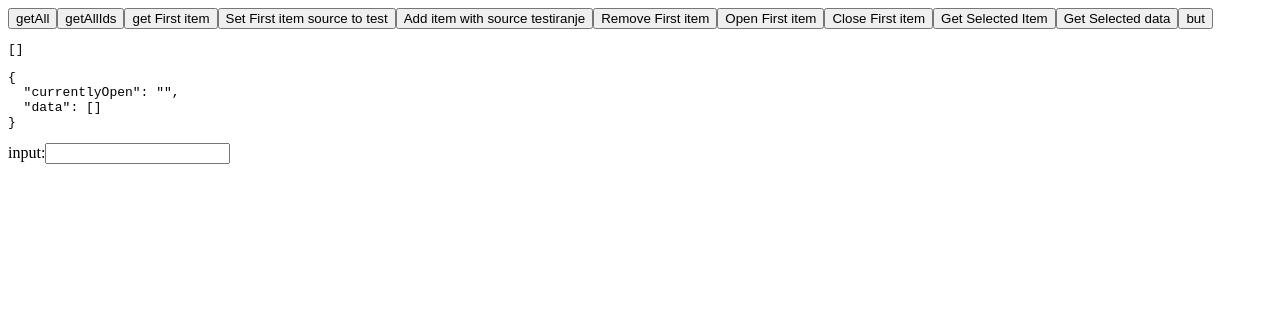
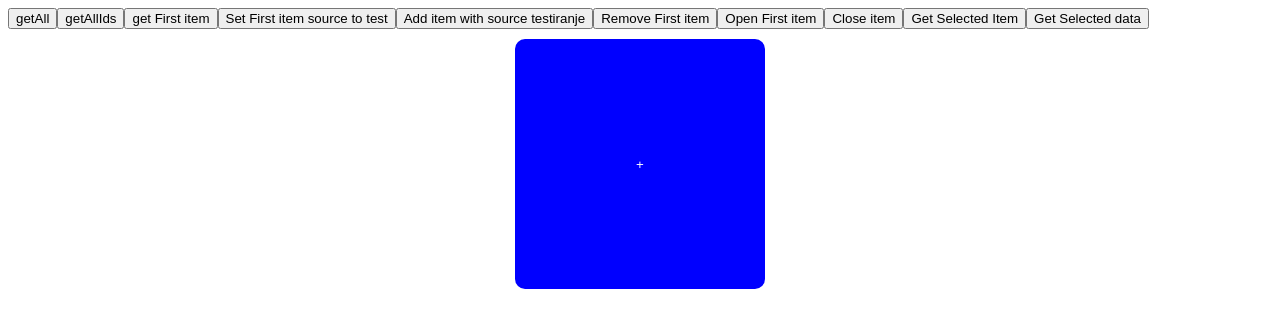
Before and after one commit to 231jk0/notes_project, a React (Create React App) app: page / in a window 1280 px wide. Shown: the top 328 px of the page. Built offline with nearby package versions, Linux system fonts and the light colour scheme.

Commit message:
checkpoint

```diff
--- a/package.json
+++ b/package.json
@@ -14,6 +14,7 @@
 		"react": "^16.13.1",
 		"react-dom": "^16.13.1",
 		"react-grid-layout": "^1.1.1",
+		"react-markdown": "^4.3.1",
 		"react-scripts": "3.4.3",
 		"typescript": "^3.7.5"
 	},
--- a/src/App.tsx
+++ b/src/App.tsx
@@ -1,7 +1,5 @@
-import NoteProvider from 'notesContext/NoteProvider';
+import HomePage from 'pages/index';
 import React from 'react';
-import Notes from 'components/Notes';
-import Input from 'components/Input';
 
 interface State {
 	test: string;
@@ -20,16 +18,7 @@ export default class App extends React.PureComponent<{}, State> {
 
 	render () {
 		return (
-			<NoteProvider>
-				<Notes />
-				<Input
-					id="test"
-					type="text"
-					label="input"
-					value={this.state.test}
-					onChange={this.onChange}
-				/>
-			</NoteProvider>
+			<HomePage />
 		);
 	}
 }
--- a/src/components/Notes/index.tsx
+++ b/src/components/Notes/index.tsx
@@ -17,10 +17,9 @@ const Notes = () => {
 			<button onClick={() => console.log(notes.add('testiranje'))}>Add item with source testiranje</button>
 			<button onClick={() => console.log(notes.remove(notes.getAllIds()[0]))}>Remove First item</button>
 			<button onClick={() => console.log(notes.open(notes.getAllIds()[0]))}>Open First item</button>
-			<button onClick={() => console.log(notes.open(notes.getAllIds()[0]))}>Close First item</button>
+			<button onClick={() => console.log(notes.close())}>Close item</button>
 			<button onClick={() => console.log(notes.getSelectedId())}>Get Selected Item</button>
-			<button onClick={() => console.log(notes.getSelectedId())}>Get Selected data</button>
-			<button onClick={() => notes.remove('e400a390-623b-4d83-9c2f-a852e13c7b5d')}>but</button>
+			<button onClick={() => console.log(notes.getSelected())}>Get Selected data</button>
 			<ShowPrettyJson
 				value={notes.getAll()}
 			/>
--- a/src/index.scss
+++ b/src/index.scss
@@ -1,8 +1,44 @@
-.app {
-	background: blue;
-	height: 100px;
+.notes-grid {
+	min-height: 100vh;
+	padding: 10px;
+	display: grid;
+	grid-template-columns: repeat(auto-fit, 250px);
+	align-items: center;
+	justify-content: center;
 
-	div {
-		background: red;
+	// grid-template-columns: repeat(auto-fit, 25rem);
+	grid-template-rows: repeat(auto-fit, 250px);
+	grid-gap: 40px;
+
+	& > * {
+		border-radius: 10px;
+		width: 100%;
+		height: 100%;
 	}
 }
+
+.notes-grid__add-note-button {
+	padding: 8px;
+	background-color: blue;
+	border: none;
+	color: white;
+
+	&:focus {
+		outline: none;
+	}
+}
+
+.notes-grid__item {
+	position: relative;
+	border: 1px solid black;
+
+	&:hover {
+		border-color: blue;
+	}
+}
+
+.notes-grid__item-source {
+	padding: 10px;
+	position: absolute;
+	top: 0;
+}
--- a/src/notesContext/NoteProvider.tsx
+++ b/src/notesContext/NoteProvider.tsx
@@ -14,7 +14,7 @@ const NoteProvider = (props: { children: React.ReactNode }) => {
 			data: []
 		},
 		() => {
-			const localData = localStorage.getItem('notes');
+			const localData = localStorage.getItem('notesState');
 
 			return {
 				currentlyOpen: '',
@@ -25,7 +25,7 @@ const NoteProvider = (props: { children: React.ReactNode }) => {
 
 	useEffect(() => {
 		localStorage.setItem('notesState', JSON.stringify(notesState.data));
-	}, [ notesState.data ]);
+	}, [ notesState ]);
 
 	return (
 		<NoteContext.Provider value={{
--- a/src/notesContext/notesReducer.ts
+++ b/src/notesContext/notesReducer.ts
@@ -1,11 +1,11 @@
 import uuid from 'uuid/v4';
 
-interface Note {
+export interface Note {
 	id: string;
 	source: string;
 }
 
-type NotesState = {
+export type NotesState = {
 	currentlyOpen: string;
 	data: Note[];
 }
--- a/src/notesContext/useNotes.ts
+++ b/src/notesContext/useNotes.ts
@@ -52,11 +52,11 @@ const useNotes = () => {
 	};
 
 	const getSelectedId = () => {
-		return notesState.data.find(notesState.currentlyOpen).id;
+		return notesState.currentlyOpen;
 	};
 
 	const getSelected = () => {
-		return notesState.data.find(notesState.currentlyOpen);
+		return notesState.data.find((note) => notesState.currentlyOpen === note.id) || {};
 	};
 
 	return {
--- /dev/null
+++ b/src/pages/index/NotesList/index.tsx
@@ -0,0 +1,69 @@
+import useNotes from 'notesContext/useNotes';
+import React from 'react';
+import { Note } from 'notesContext/notesReducer';
+import ReactMarkdown from 'react-markdown';
+
+const sourceExample =
+`This is a note
+==============
+
+Shopping list:
+* apples
+* oranges
+* toilet paper
+`;
+
+const NotesList = () => {
+	const notes = useNotes();
+
+	return (
+		<>
+			<button onClick={() => console.log(notes.getAll())}>getAll</button>
+			<button onClick={() => console.log(notes.getAllIds())}>getAllIds</button>
+			<button onClick={() => console.log(notes.get(notes.getAllIds()[0]))}>get First item</button>
+			<button onClick={() => console.log(notes.save(notes.getAllIds()[0], 'test'))}>Set First item source to test</button>
+			<button onClick={() => console.log(notes.add('testiranje'))}>Add item with source testiranje</button>
+			<button onClick={() => console.log(notes.remove(notes.getAllIds()[0]))}>Remove First item</button>
+			<button onClick={() => console.log(notes.open(notes.getAllIds()[0]))}>Open First item</button>
+			<button onClick={() => console.log(notes.close())}>Close item</button>
+			<button onClick={() => console.log(notes.getSelectedId())}>Get Selected Item</button>
+			<button onClick={() => console.log(notes.getSelected())}>Get Selected data</button>
+			<div className="notes-grid">
+				<button
+					onClick={() => notes.add('default content')}
+					className="notes-grid__add-note-button"
+				>
+					+
+				</button>
+				{
+					notes.getAll().map((note: Note) => (
+						<div
+							key={note.id}
+							className="notes-grid__item"
+						>
+							<div
+								onClick={() => notes.remove(note.id)}
+								className="remove"
+								style={{
+									position: 'absolute',
+									top: 0,
+									right: 0,
+									width: 10,
+									height: 10,
+									background: 'yellow'
+								}}
+							>
+							</div>
+							<ReactMarkdown
+								className="notes-grid__item-source"
+								source={sourceExample}
+							/>
+						</div>
+					))
+				}
+			</div>
+		</>
+	);
+};
+
+export default NotesList;
--- /dev/null
+++ b/src/pages/index/index.tsx
@@ -0,0 +1,13 @@
+import NoteProvider from 'notesContext/NoteProvider';
+import NotesList from 'pages/index/NotesList';
+import React from 'react';
+
+const HomePage = () => {
+	return (
+		<NoteProvider>
+			<NotesList />
+		</NoteProvider>
+	);
+};
+
+export default HomePage;
```
